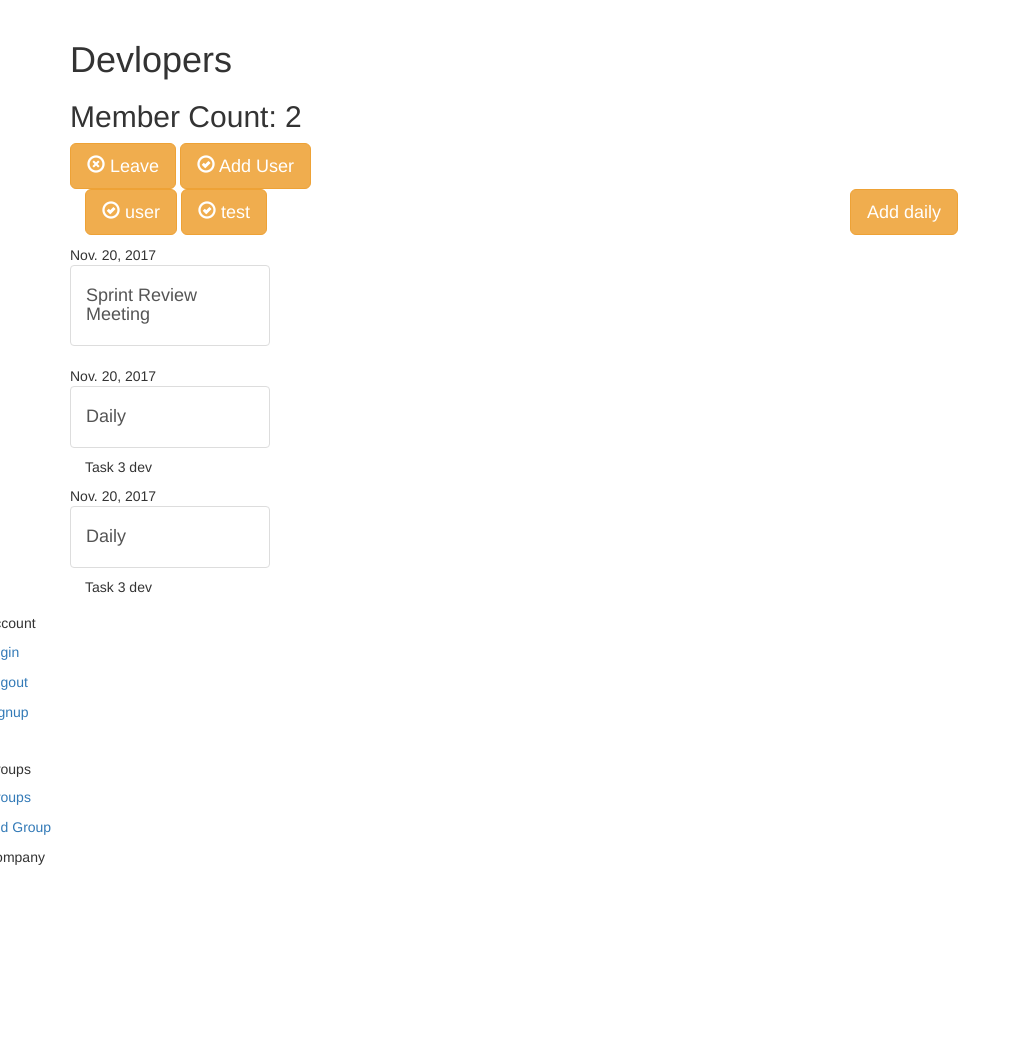
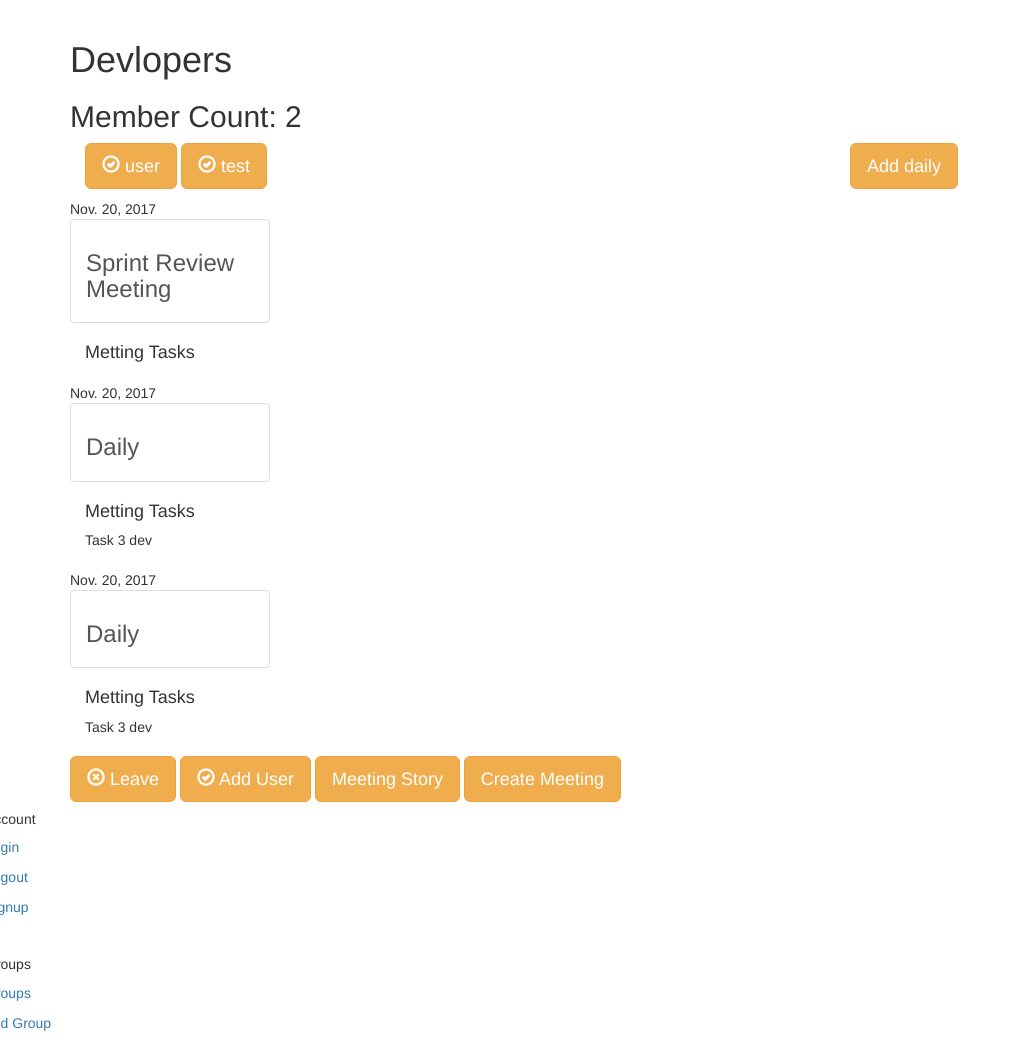
Before and after one commit to itzikorfa/SE-Lite-Scrum, a Django app: a page that uses meeting/templates/meeting/_meeting.html in a window 1280 px wide. Shown: the part 54-1096 px from the top of the page, without its empty margins (0-1021 px from the left). Before the commit the page ends 919 px from the top, so only its background shows below. Run offline with Django 3.2, Linux system fonts and the light colour scheme; a user stored in the database is signed in; data comes from the database, SQL or seed files in the repository; both versions use the stored data as it was after the commit; some libraries are stand-ins or nearby versions.

Commit message:
fix meerings

```diff
--- a/groups/templates/groups/group_detail.html
+++ b/groups/templates/groups/group_detail.html
@@ -6,20 +6,6 @@
 <h1>{{group.name}}</h1>
 <h2> Member Count: {{group.members.count}}</h2>
 
-  <div class="content">
-
-
-				{% if user in group.members.all %}
-					<a href="{% url 'groups:leave' slug=group.slug %}" class="btn btn-lg btn-fill btn-warning"><span class="glyphicon glyphicon-remove-circle"></span> Leave</a>
-                    <a href="{% url 'groups:add' slug=group.slug %}" class="btn btn-lg btn-fill btn-warning"><span class="glyphicon glyphicon-ok-circle"></span> Add User</a>
-				{% else %}
-					<a href="{% url 'groups:join' slug=group.slug %}" class="btn btn-lg btn-fill btn-warning"><span class="glyphicon glyphicon-ok-circle"></span> Join</a>
-
-				{% endif %}
-
-
-
-</div>
 
 {% endblock %}
 
@@ -33,10 +19,7 @@
         {{ account.username }}</a>
     {% endfor %}
 </div>
-{% endblock %}
-
-{% block post %}
-    {% if user in group.members.all %}
+        {% if user in group.members.all %}
         <p><a href="{% url 'meeting:createDaily' slug=group.slug %}" class="btn btn-lg btn-fill btn-warning">Add daily</a> </p>
         {% if group.teammeeting.count %}
                 {% for meeting in group.teammeeting.all %}
@@ -45,3 +28,23 @@
         {% endif %}
     {% endif %}
 {% endblock %}
+
+{% block post %}
+
+{% endblock %}
+
+{%block sidebar %}
+    <div class="content">
+
+    {% if user in group.members.all %}
+					<a href="{% url 'groups:leave' slug=group.slug %}" class="btn btn-lg btn-fill btn-warning"><span class="glyphicon glyphicon-remove-circle"></span> Leave</a>
+                    <a href="{% url 'groups:add' slug=group.slug %}" class="btn btn-lg btn-fill btn-warning"><span class="glyphicon glyphicon-ok-circle"></span> Add User</a>
+                    <a href="{% url 'meeting:story' slug=group.slug %}"class="btn btn-lg btn-fill btn-warning">Meeting Story</a>
+                     <a href="{% url 'meeting:create' slug=group.slug %}" class="btn btn-lg btn-fill btn-warning">Create Meeting</a>
+				{% else %}
+					<a href="{% url 'groups:join' slug=group.slug %}" class="btn btn-lg btn-fill btn-warning"><span class="glyphicon glyphicon-ok-circle"></span> Join</a>
+
+				{% endif %}
+
+</div>
+{% endblock %}
--- a/meeting/templates/meeting/_meeting.html
+++ b/meeting/templates/meeting/_meeting.html
@@ -1,16 +1,19 @@
+
 
 <div class="card text-white bg-secondary   mb-3" style="max-width: 20rem;">
   <div class="card-header">{{ meeting.date }}</div>
   <div class="card-body text-primary">
       <a class="list-group-item" href="{% url 'meeting:detail'  pk=meeting.pk %}">
-    <h4 class="card-title">{{ meeting.type }}</h4>
+    <h3 class="card-title">{{ meeting.type }}</h3>
       </a>
   </div>
 
 <p class="card-text">
 <div class="list-group-item-text container-fluid">
-				{{ meeting.tasks_meta|  linebreaksbr }}
-
+    <h4>Metting Tasks</h4>
+    <p>
+    {{ meeting.tasks_meta|  linebreaksbr }}
+    </p>
 			</div>
 </p>
 </div>
--- a/meeting/urls.py
+++ b/meeting/urls.py
@@ -5,8 +5,9 @@ app_name = 'meeting'
 
 urlpatterns = [
     url(r'^$',views.MeetingListView.as_view(),name='list'),
+    url(r'^story/(?P<slug>[-\w]+)/$',views.MeetingStoryListView.as_view(),name='story'),
     url(r'^(?P<pk>\d+)/$',views.MeetingDetailView.as_view(),name='detail'),
-    url(r'^create/$',views.MeetingCreateView.as_view(),name='create'),
+    url(r'^create/(?P<slug>[-\w]+)/$',views.MeetingCreateView.as_view(),name='create'),
     url(r'^create/daily/(?P<slug>[-\w]+)/$',views.MeetingCreateDailyView.as_view(),name='createDaily'),
     url(r'^update/(?P<pk>\d+)/$',views.MeetingUpdateView.as_view(),name='update'),
     url(r'^delete/(?P<pk>\d+)/$',views.MeetingDeleteView.as_view(),name='delete')
--- a/project/templates/project/project_confirm_delete.html
+++ b/project/templates/project/project_confirm_delete.html
@@ -1,12 +1,12 @@
 {% extends "project/project_base.html" %}
 
 {% block body_block %}
-<h1>Delete {{company.name }}?</h1>
+<h1>Delete {{project.name }}?</h1>
 
 <form method="post">
   {% csrf_token %}
   <input type="submit" class="btn btn-danger" value="Delete">
-  <a href="{% url 'project:detail' pk=company.pk%} ">Cancel</a>
+  <a href="{% url 'project:detail' pk=project.pk%} ">Cancel</a>
 
 </form>
 
--- a/project/views.py
+++ b/project/views.py
@@ -45,6 +45,7 @@ class ProjectUpdateView(UpdateView):
 
 class ProjectDeleteView(DeleteView):
     model = models.Project
+    context_object_name = "project"
     success_url = reverse_lazy("project:list")
 
 class ProjectBacklogUpdateView(UpdateView):
```
Also changed, not shown: meeting/templates/meeting/meeting_story_list.html (added, +11 -0 lines), meeting/views.py (+19 -3 lines), db.sqlite3.
